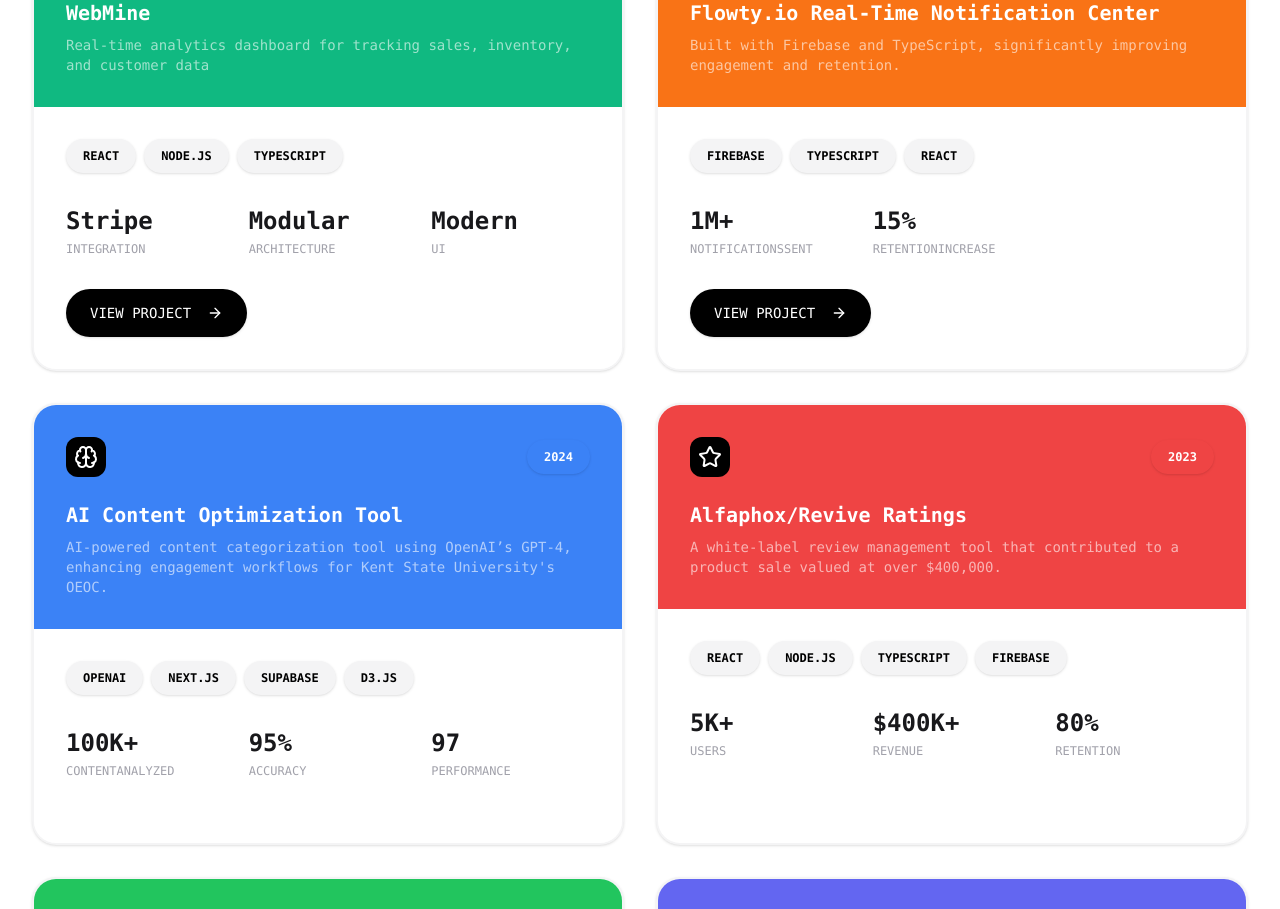
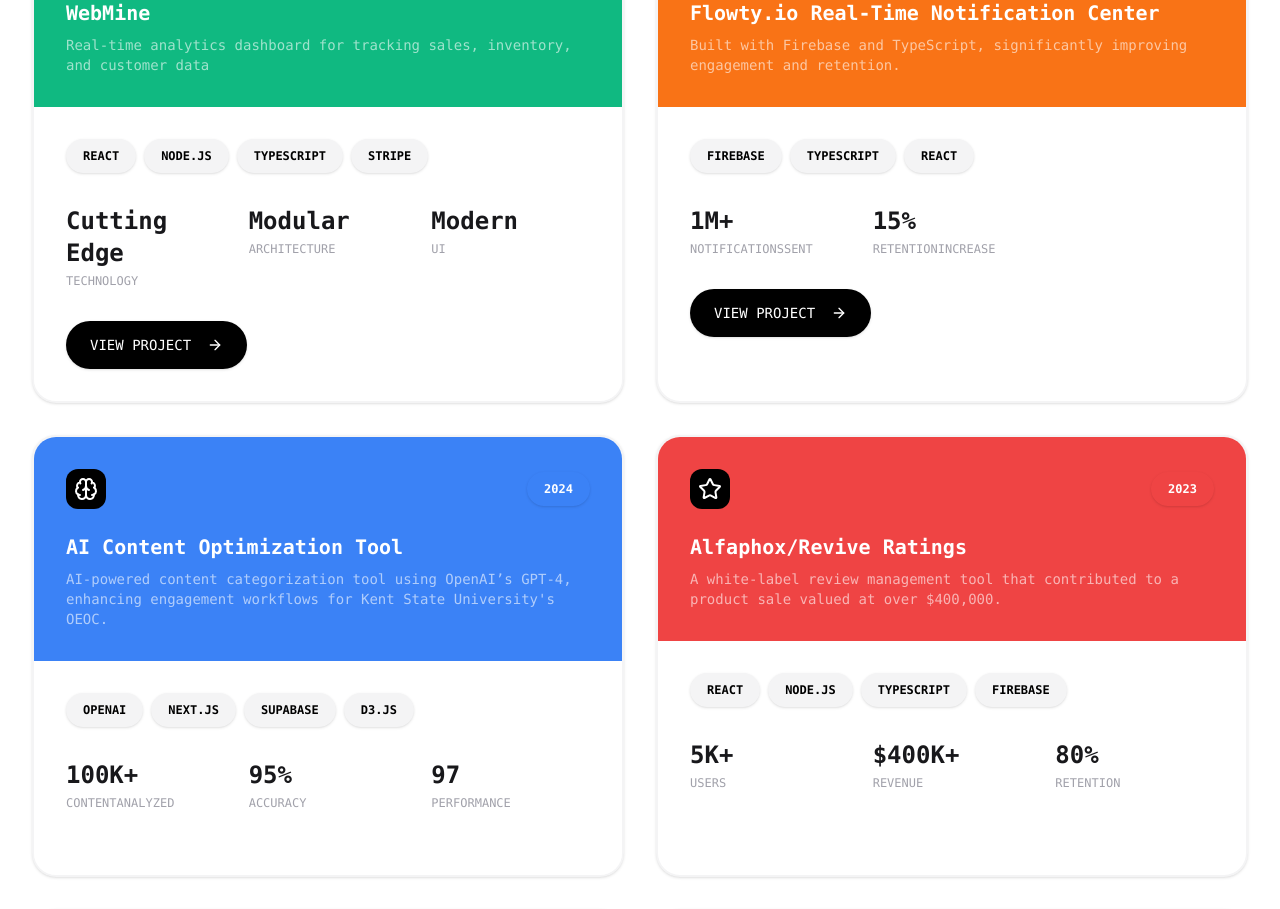
Before and after one commit to DavidKalina/davidkalina, a Next.js app: page / in a window 1280 px wide. Shown: the part 4640-5549 px from the top of the page. Built offline with nearby package versions, Linux system fonts and the light colour scheme; no server answers.

Commit message:
feat: update project grid webmmine tags

```diff
--- a/components/ProjectGrid.tsx
+++ b/components/ProjectGrid.tsx
@@ -11,11 +11,11 @@ const ModernProjectGrid = () => {
       id: 1,
       title: "WebMine",
       description: "Real-time analytics dashboard for tracking sales, inventory, and customer data",
-      tags: ["REACT", "NODE.JS", "TYPESCRIPT"],
+      tags: ["REACT", "NODE.JS", "TYPESCRIPT", "STRIPE"],
       icon: <Layout size={24} className="text-white" />,
       bgColor: "bg-emerald-500",
       metrics: {
-        integration: "Stripe",
+        technology: "Cutting Edge",
         architecture: "Modular",
         ui: "Modern",
       },
```
